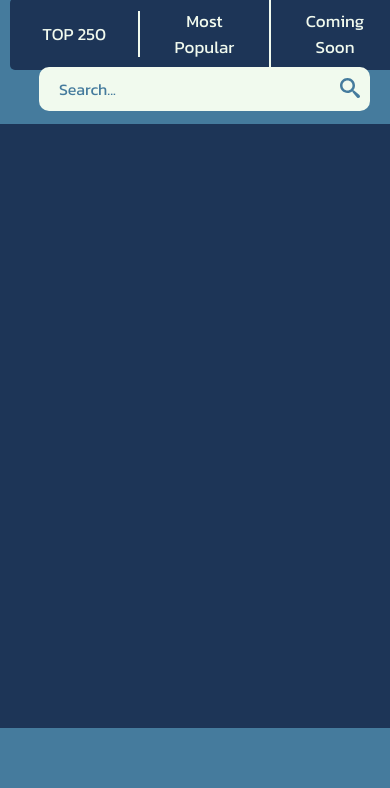
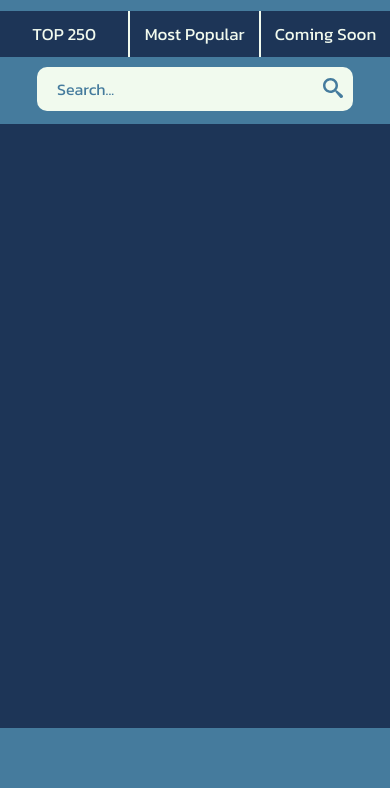
Before and after one commit to msibap/Movie, a plain HTML site: page index.html in a window 390 px wide. Shown: the part 56-844 px from the top of the page. Drawn offline with Linux system fonts and the light colour scheme; no server answers.

Commit message:
fixed bug in header in small screens

```diff
--- a/sass/layout/_header.scss
+++ b/sass/layout/_header.scss
@@ -114,7 +114,8 @@
     @media screen and (max-width: 650px) {
       grid-row: 2 / 3;
       justify-self: center;
-      width: 90%;
+      width: 100%;
+      border-radius: 0;
       // margin-bottom: 1rem;
     }
 
@@ -126,9 +127,11 @@
       border: none;
       padding: 1rem 2rem;
       transition: all 0.2s ease;
+      min-width: max-content;
 
       @media screen and (max-width: 650px) {
         width: 100%;
+        padding: 1rem 0;
       }
 
       &:hover {
--- a/script.js
+++ b/script.js
@@ -23,7 +23,7 @@ let requestOptions = {
   redirect: "follow",
 };
 
-getMovie(POPULAR_URL);
+// getMovie(POPULAR_URL);
 
 async function getMovie(url) {
   let response = await fetch(url, requestOptions);
```
Also changed, not shown: style.css, 1 other file.
